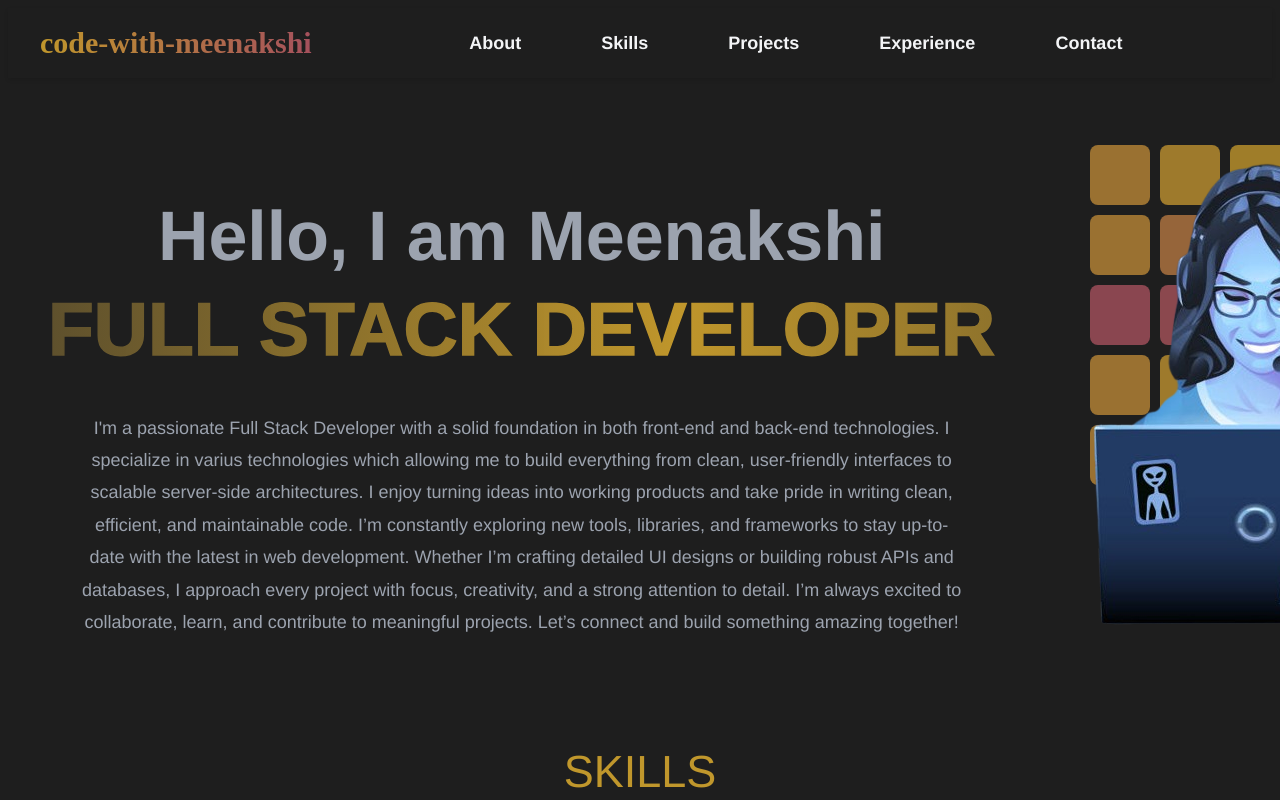
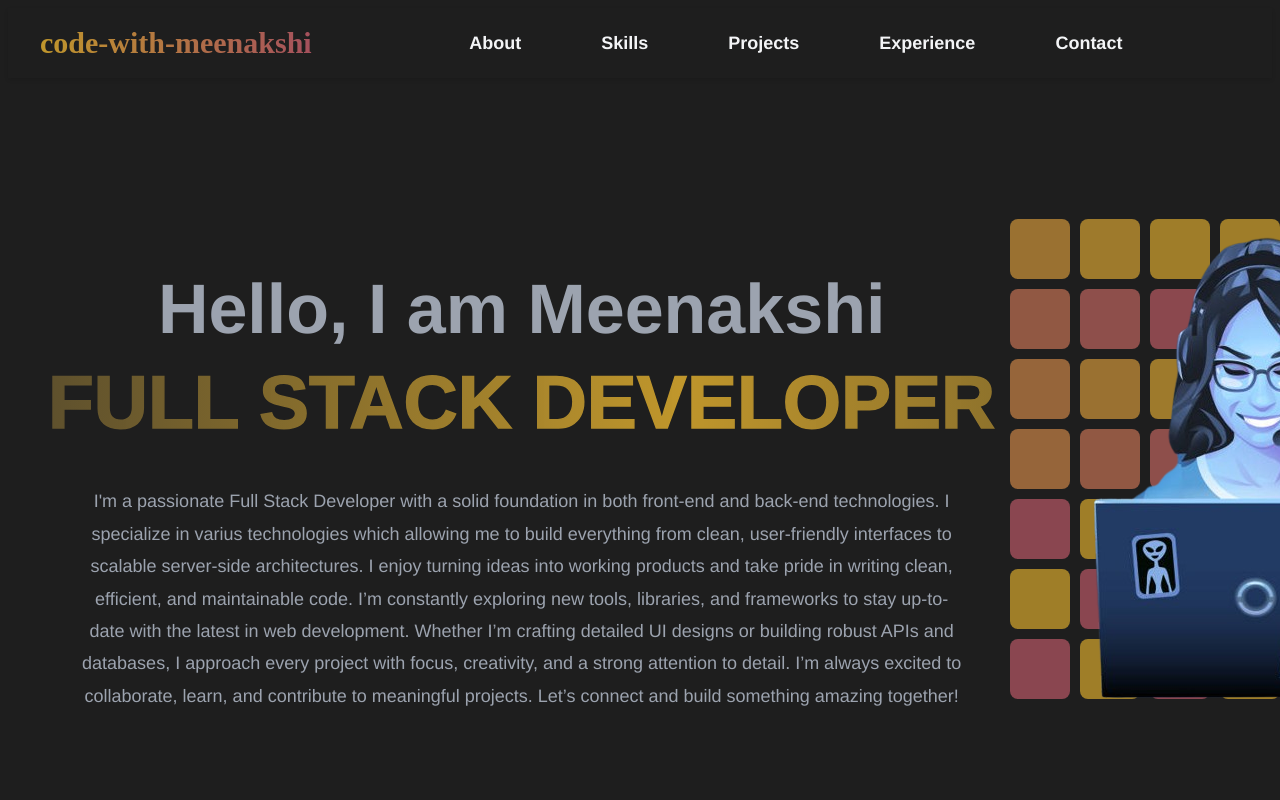
Before and after one commit to meenakshi-kondal/portfolio, an Angular app: page /about in a window 1280 px wide. Shown: the top 800 px of the page. Built offline with nearby package versions, Linux system fonts and the light colour scheme.

Commit message:
update css of home page

```diff
--- a/angular.json
+++ b/angular.json
@@ -103,5 +103,8 @@
         }
       }
     }
+  },
+  "cli": {
+    "analytics": "b92cd431-c48a-4838-9060-9797392db9bb"
   }
 }
--- a/src/app/components/home/home.component.scss
+++ b/src/app/components/home/home.component.scss
@@ -2,7 +2,7 @@
   display: flex;
   justify-content: space-between;
   align-items: center;
-  padding: 40px;
+  padding: 9% 40px;
   gap: 40px;
 
   .content {
@@ -53,11 +53,10 @@
     .grid-patch {
       position: absolute;
       display: grid;
-      grid-template-columns: repeat(5, 60px);
+      grid-template-columns: repeat(7, 60px);
       grid-template-rows: repeat(3, 60px);
       gap: 10px;
       top: 5%;
-      left: 12%;
       z-index: 2;
     }
 
--- a/src/app/components/home/home.component.ts
+++ b/src/app/components/home/home.component.ts
@@ -10,7 +10,7 @@ import { NgFor } from '@angular/common';
   styleUrl: './home.component.scss'
 })
 export class HomeComponent {
-  square = Array(25);
+  square = Array(49);
   developer='/assets/images/dev.png';
   homeProfile: HOME_PROFILE = {
     greeting: '',
```
Also changed, not shown: 1 other file (tests, documents, lock files or other folders).
